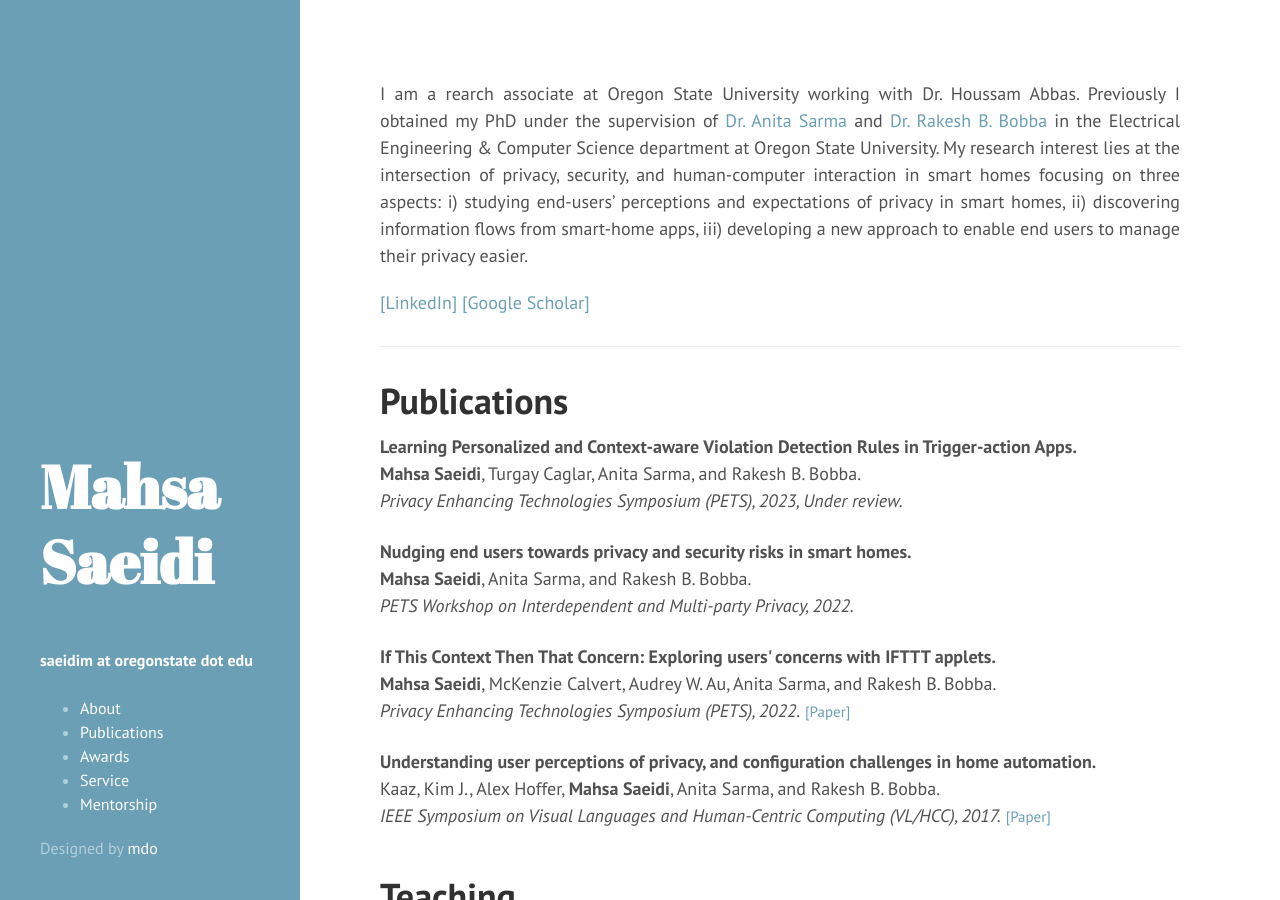
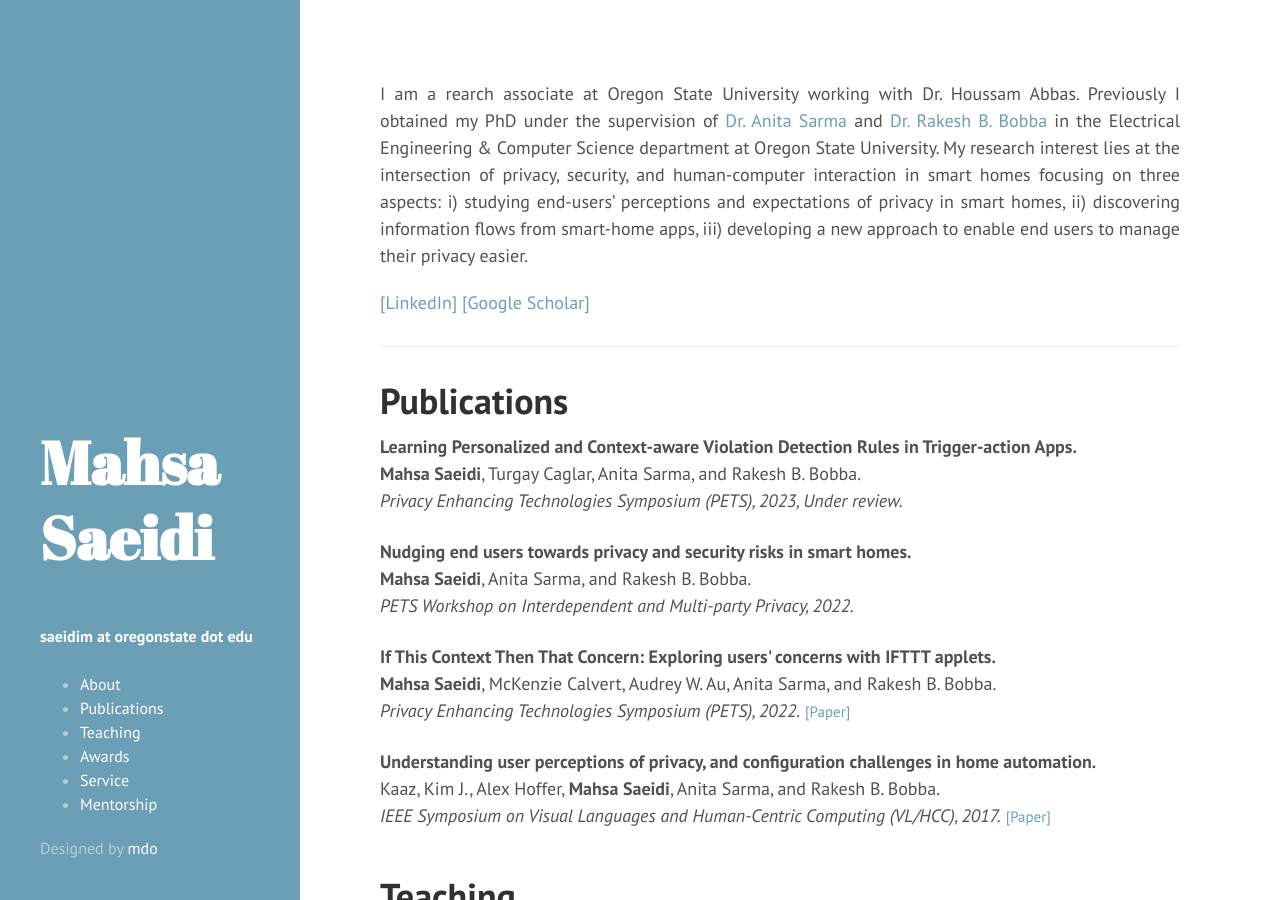
Before and after one commit to gitmahsa/gitmahsa.github.io, a Jekyll site: the page built from index.html, in a window 1280 px wide and 900 px high. Built offline with Jekyll 4.4.1, drawn with Linux system fonts in a browser that asks for light colours; the list of posts is cut into pages by our own code.

Commit message:
Added Teaching on sidebar

```diff
--- a/_includes/sidebar.html
+++ b/_includes/sidebar.html
@@ -20,6 +20,8 @@
         	<li class="nav-item"><a class="nav-link js-scroll-trigger" href="./#">About</a></li>
 
        		 <li class="nav-item"><a class="nav-link js-scroll-trigger" href="./#Publications">Publications</a></li>
+		 <li class="nav-item"><a class="nav-link js-scroll-trigger" href="./#Teaching">Teaching</a></li>
+
         	 <li class="nav-item"><a class="nav-link js-scroll-trigger" href="./#Awards">Awards</a></li>
         	 <li class="nav-item"><a class="nav-link js-scroll-trigger" href="./#Service">Service</a></li>
 
```
